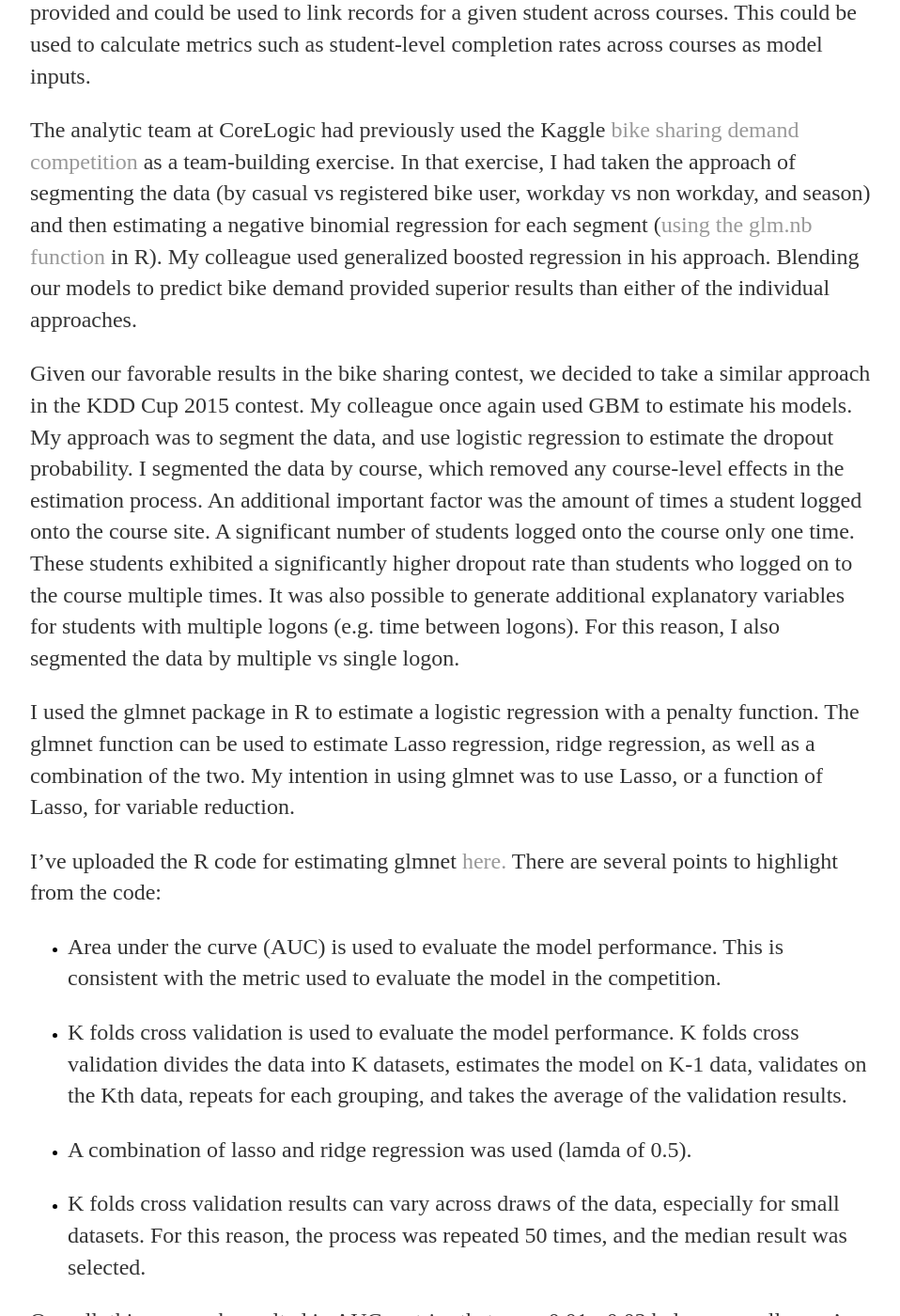
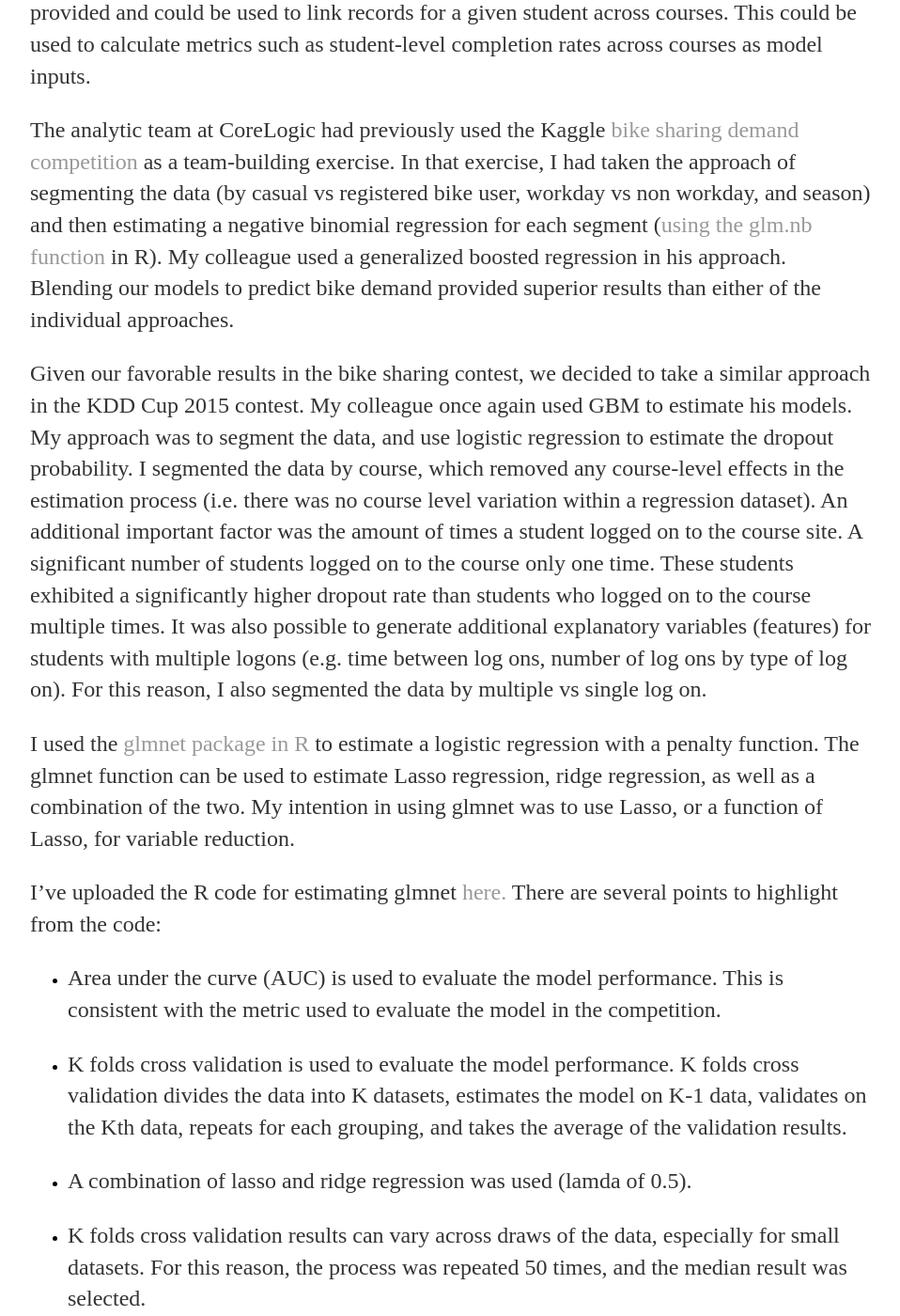
Before and after one commit to SomeThingsConsidered/SomeThingsConsidered.github.io, a Jekyll site: the page built from _posts/2015-12-07-KDDCup-2015.md, in a window 1280 px wide and 1400 px high, scrolled down 675 px. Shown: the whole window at 94% size, without its empty margins (160-1118 px from the left). Built offline with Jekyll 4.4.1, drawn with Linux system fonts in a browser that asks for light colours; comment, search, counter and statistics services are not loaded.

Commit message:
Update 2015-12-07-KDDCup-2015.md

```diff
--- a/_posts/2015-12-07-KDDCup-2015.md
+++ b/_posts/2015-12-07-KDDCup-2015.md
@@ -10,11 +10,11 @@ The KDD Cup is a competition associated with the annual Knowledge Discovery and
 
 Data were provided from XuetangX, a Chinese MOOC learning platform.  The outcome metric was course dropout during the next 10 days.  Information was provided about the course and student activity over time.  Student information included a record over time of participation in various aspects of the course (discussion forum, quiz etc).  A student ID was provided and could be used to link records for a given student across courses.  This could be used to calculate metrics such as student-level completion rates across courses as model inputs.
 
-The analytic team at CoreLogic had previously used the Kaggle <a href="https://www.kaggle.com/c/bike-sharing-demand" a> bike sharing demand competition </a> as a team-building exercise.   In that exercise, I had taken the approach of segmenting the data (by casual vs registered bike user, workday vs non workday, and season) and then estimating a negative binomial regression for each segment (<a href="https://stat.ethz.ch/R-manual/R-devel/library/MASS/html/glm.nb.html" a>using the glm.nb function</a> in R).  My colleague used generalized boosted regression in his approach.  Blending our models to predict bike demand provided superior results than either of the individual approaches.
+The analytic team at CoreLogic had previously used the Kaggle <a href="https://www.kaggle.com/c/bike-sharing-demand" a> bike sharing demand competition </a> as a team-building exercise.   In that exercise, I had taken the approach of segmenting the data (by casual vs registered bike user, workday vs non workday, and season) and then estimating a negative binomial regression for each segment (<a href="https://stat.ethz.ch/R-manual/R-devel/library/MASS/html/glm.nb.html" a>using the glm.nb function</a> in R).  My colleague used a generalized boosted regression in his approach.  Blending our models to predict bike demand provided superior results than either of the individual approaches.
 
-Given our favorable results in the bike sharing contest, we decided to take a similar approach in the KDD Cup 2015 contest.  My colleague once again used GBM to estimate his models.  My approach was to segment the data, and use logistic regression to estimate the dropout probability.  I segmented the data by course, which removed any course-level effects in the estimation process.  An additional important factor was the amount of times a student logged onto the course site.  A significant number of students logged onto the course only one time.  These students exhibited a significantly higher dropout rate than students who logged on to the course multiple times.  It was also possible to generate additional explanatory variables for students with multiple logons (e.g. time between logons). For this reason, I also segmented the data by multiple vs single logon.
+Given our favorable results in the bike sharing contest, we decided to take a similar approach in the KDD Cup 2015 contest.  My colleague once again used GBM to estimate his models.  My approach was to segment the data, and use logistic regression to estimate the dropout probability.  I segmented the data by course, which removed any course-level effects in the estimation process (i.e. there was no course level variation within a regression dataset).  An additional important factor was the amount of times a student logged on to the course site.  A significant number of students logged on to the course only one time.  These students exhibited a significantly higher dropout rate than students who logged on to the course multiple times.  It was also possible to generate additional explanatory variables (features) for students with multiple logons (e.g. time between log ons, number of log ons by type of log on). For this reason, I also segmented the data by multiple vs single log on.
 
-I used the glmnet package in R to estimate a logistic regression with a penalty function.  The glmnet function can be used to estimate Lasso regression, ridge regression, as well as a combination of the two.  My intention in using glmnet was to use Lasso, or a function of Lasso, for variable reduction.
+I used the <a href="https://cran.r-project.org/web/packages/glmnet/index.html" a> glmnet package in R </a> to estimate a logistic regression with a penalty function.  The glmnet function can be used to estimate Lasso regression, ridge regression, as well as a combination of the two.  My intention in using glmnet was to use Lasso, or a function of Lasso, for variable reduction.
 
 I've uploaded the R code for estimating glmnet <a href="https://github.com/SomeThingsConsidered/KDDCup2015/blob/master/glmnet_KDDCup2015.R" a> here. </a>  There are several points to highlight from the code:
 
```
